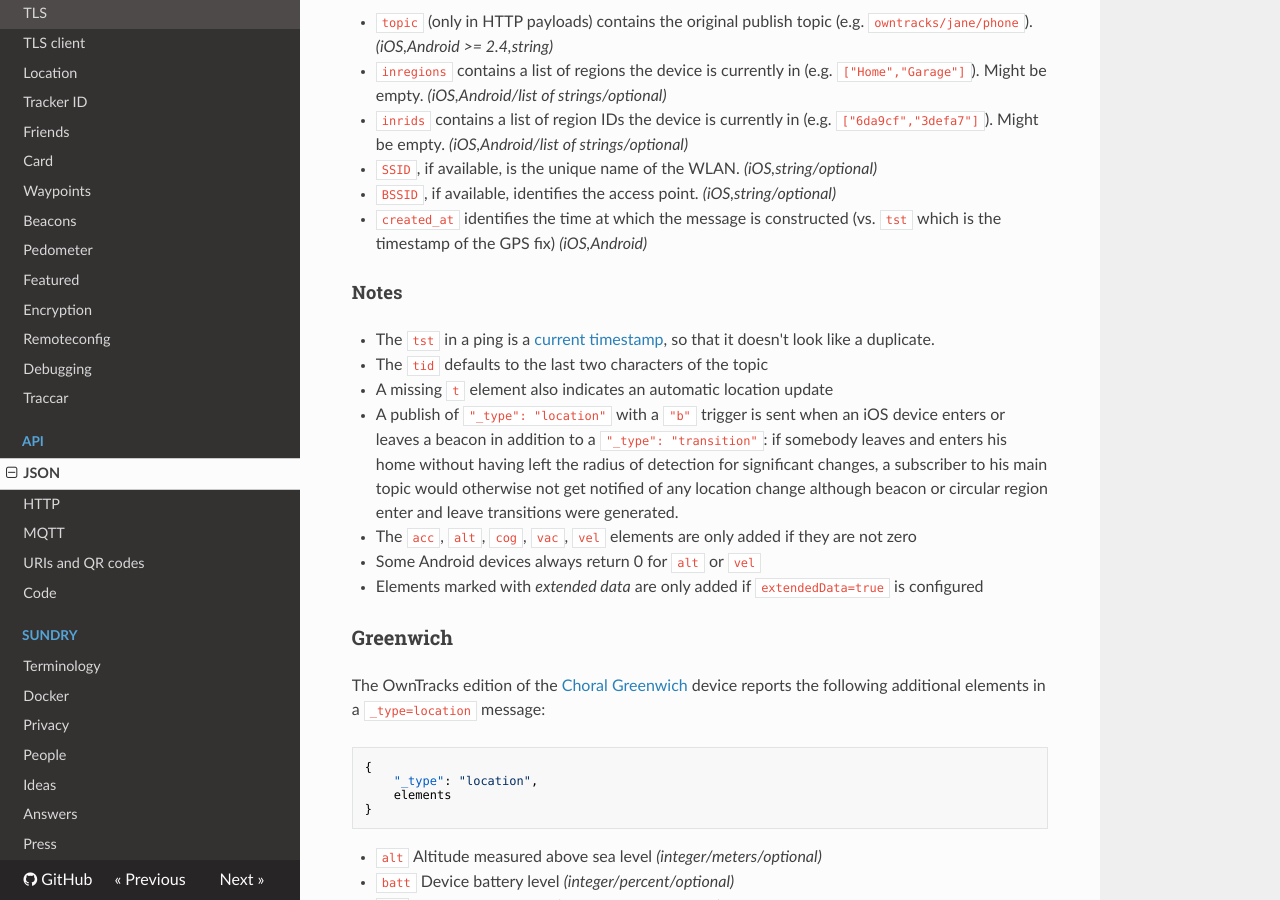
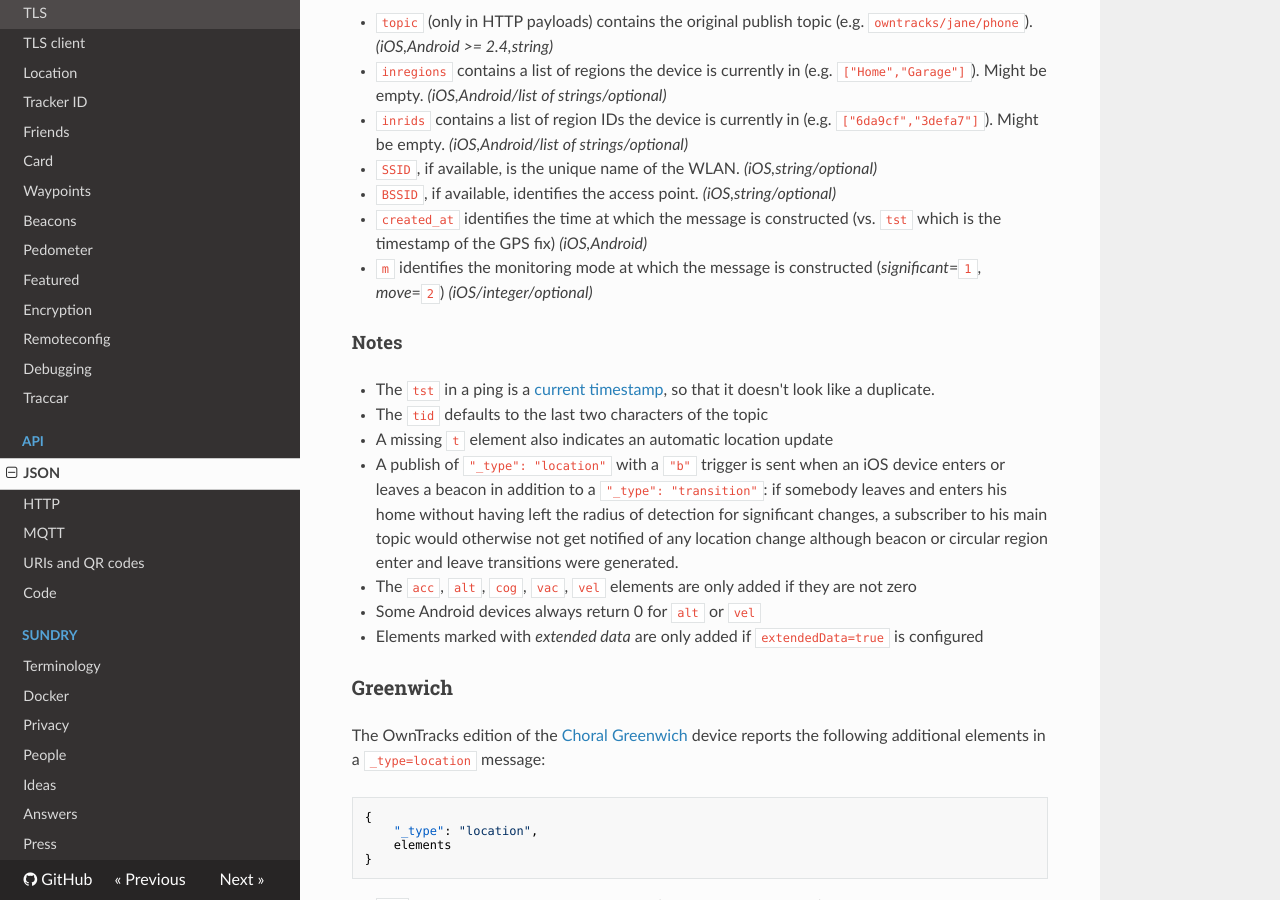
Before and after one commit to owntracks/booklet, an MkDocs documentation site: the page built from docs/tech/json.md, in a window 1280 px wide and 900 px high, scrolled down 2157 px. Built offline with MkDocs 1.6.1, drawn with Linux system fonts in a browser that asks for light colours; nearby versions of some CDN libraries; old or Windows-style settings are respelled for this version of MkDocs.

Commit message:
document m:monitoring mode 	addresses https://github.com/owntracks/ios/issues/694

```diff
--- a/docs/tech/json.md
+++ b/docs/tech/json.md
@@ -78,6 +78,7 @@ This location object describes the location of the device that reported it.
 * `SSID`, if available, is the unique name of the WLAN. _(iOS,string/optional)_
 * `BSSID`, if available, identifies the access point. _(iOS,string/optional)_
 * `created_at` identifies the time at which the message is constructed (vs. `tst` which is the timestamp of the GPS fix) _(iOS,Android)_
+* `m` identifies the monitoring mode at which the message is constructed (_significant_=`1`, _move_=`2`)  _(iOS/integer/optional)_
 
 #### Notes
 * The `tst` in a ping is a [current timestamp](https://github.com/owntracks/ios/issues/197), so that it doesn't look like a duplicate.
```
